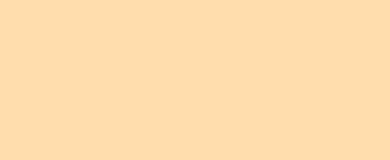
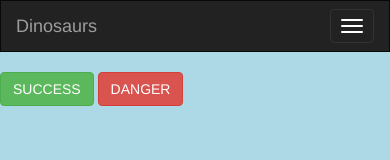
Before and after one commit to jmarcusgill/XHR-intro, a plain HTML site: page index.html in a window 390 px wide. Drawn offline with nearby package versions, Linux system fonts and the light colour scheme.

Commit message:
added bootstrap

```diff
--- a/index.html
+++ b/index.html
@@ -2,12 +2,37 @@
 <html>
 <head>
   <title>XHR INTRO</title>
+  <link rel="stylesheet" href="https://maxcdn.bootstrapcdn.com/bootstrap/3.3.7/css/bootstrap.min.css" integrity="sha384-BVYiiSIFeK1dGmJRAkycuHAHRg32OmUcww7on3RYdg4Va+PmSTsz/K68vbdEjh4u" crossorigin="anonymous">
   <link rel="stylesheet" type="text/css" href="main.css">
 </head>
 <body>
+<nav class="navbar navbar-inverse">
+  <div class="container-fluid">
+    <!-- Brand and toggle get grouped for better mobile display -->
+    <div class="navbar-header">
+      <button type="button" class="navbar-toggle collapsed" data-toggle="collapse" data-target="#bs-example-navbar-collapse-1" aria-expanded="false">
+        <span class="sr-only">Toggle navigation</span>
+        <span class="icon-bar"></span>
+        <span class="icon-bar"></span>
+        <span class="icon-bar"></span>
+      </button>
+      <a class="navbar-brand" href="#">Dinosaurs</a>
+    </div>
+    </div><!-- /.navbar-collapse -->
+  </div><!-- /.container-fluid -->
+</nav>
+<div id="dinoContainer"></div>
 
 
 
+<button class="btn btn-success">SUCCESS</button>
+<button class="btn btn-danger">DANGER</button>
+
+
+
+
+<script src="https://code.jquery.com/jquery-3.1.1.min.js" integrity="sha256-hVVnYaiADRTO2PzUGmuLJr8BLUSjGIZsDYGmIJLv2b8=" crossorigin="anonymous"></script>
+<script src="https://maxcdn.bootstrapcdn.com/bootstrap/3.3.7/js/bootstrap.min.js" integrity="sha384-Tc5IQib027qvyjSMfHjOMaLkfuWVxZxUPnCJA7l2mCWNIpG9mGCD8wGNIcPD7Txa" crossorigin="anonymous"></script>
 <script type="text/javascript" src="main.js"></script>
 </body>
 </html>
--- a/main.css
+++ b/main.css
@@ -1,3 +1,3 @@
 body {
-  background-color: navajowhite;
+  background-color: lightblue;
 }
--- a/main.js
+++ b/main.js
@@ -1 +1,4 @@
 console.log("test poop")
+
+// var x = 5;
+// div.innerHTML = x; (synchronous)
```
